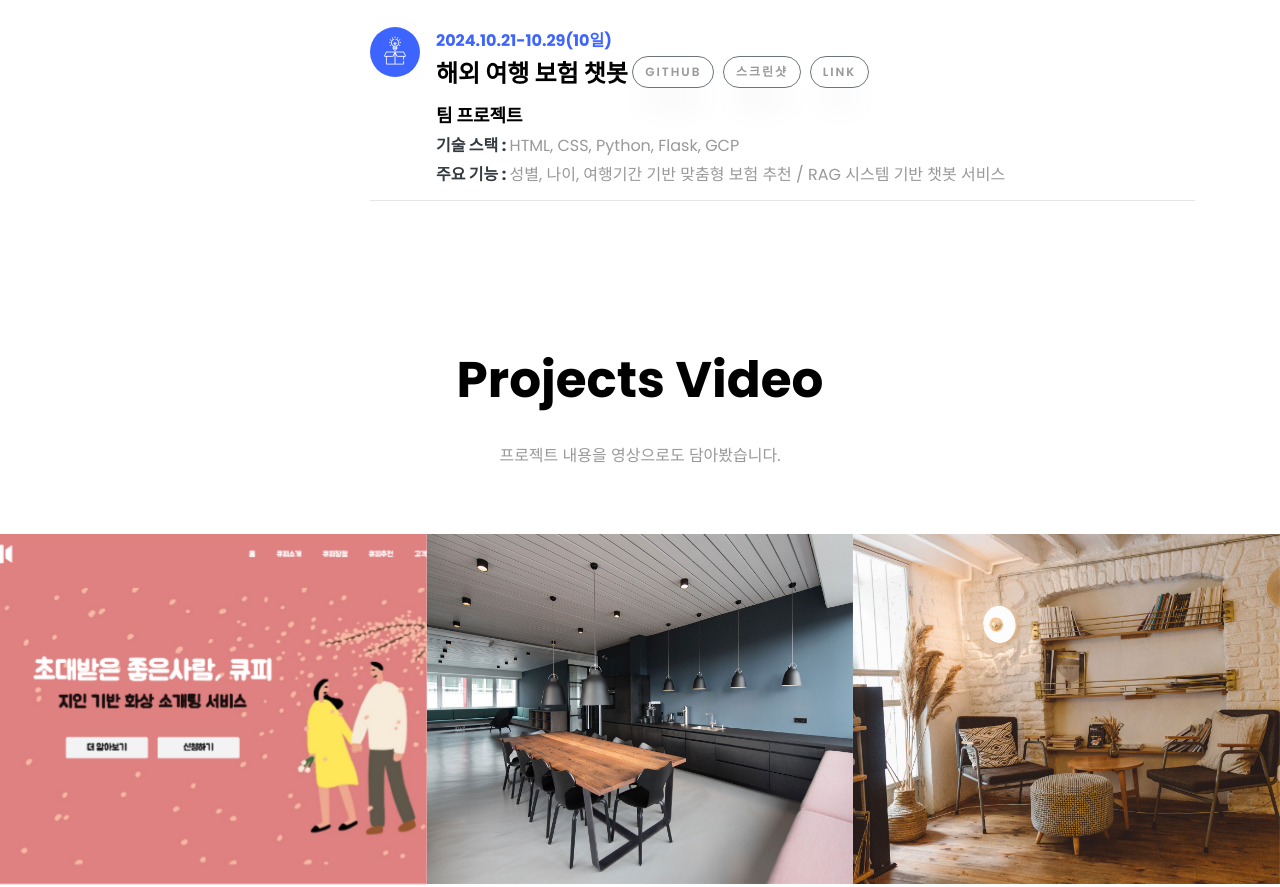
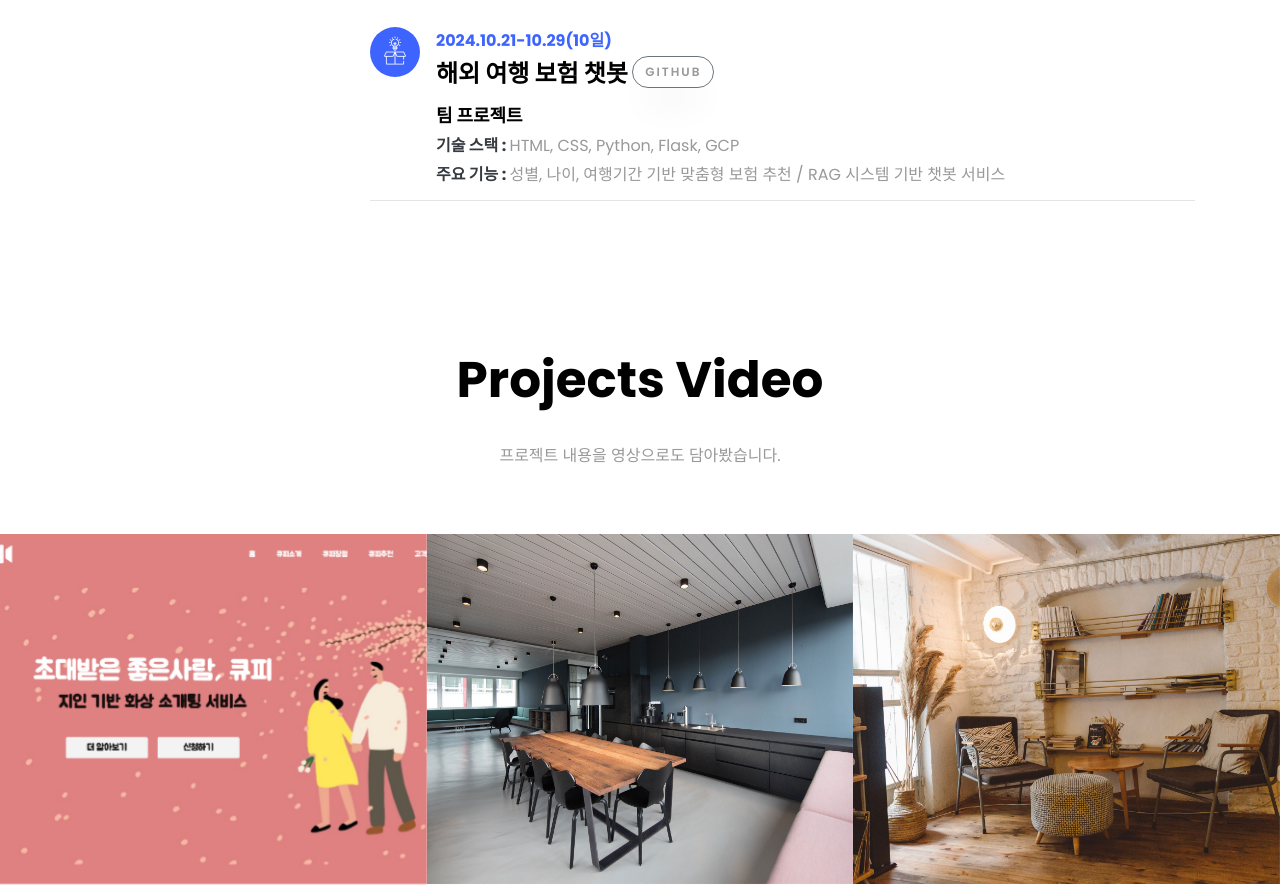
Before and after one commit to sunha-park/portfolio_page, a plain HTML site: page index.html in a window 1280 px wide. Shown: the part 5347-6234 px from the top of the page. Drawn offline with Linux system fonts and the light colour scheme; files whose address does not match are found by name.

```diff
--- a/index.html
+++ b/index.html
@@ -550,9 +550,7 @@
 								<span class="date">2024.10.21-10.29(10일)</span>
 								<div class="d-flex">
 									<h2>해외 여행 보험 챗봇</h2>
-									<div>&nbsp;<a class="btn btn-outline-secondary" target="_blank">Github</a>&nbsp;
-										<a class="btn btn-outline-secondary" target="_blank">스크린샷</a>&nbsp;
-										<a class="btn btn-outline-secondary" target="_blank">Link</a>
+									<div>&nbsp;<a class="btn btn-outline-secondary" target="https://github.com/sunha-park/TravelInsuranceChatbot/tree/main">Github</a>&nbsp;
 									</div>
 								</div>
 								<span class="position">팀 프로젝트</span>
@@ -722,7 +720,7 @@
 							<span class="icon-paper-plane"></span>
 						</div>
 						<div>
-							<h3 class="mb-4">Email Address</h3>
+							<h3 class="mb-4">Email</h3>
 							<p><a href="mailto:info@yoursite.com">sunha9240@gmail.com</a></p>
 						</div>
 					</div>
```
